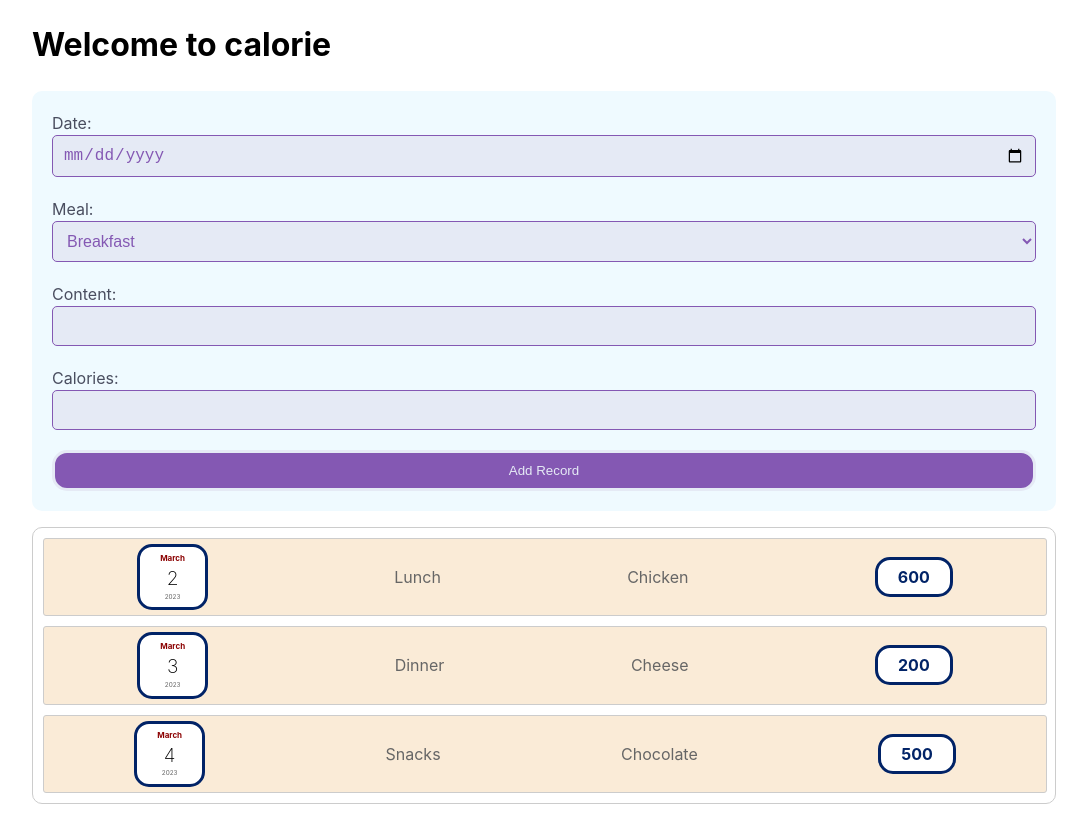
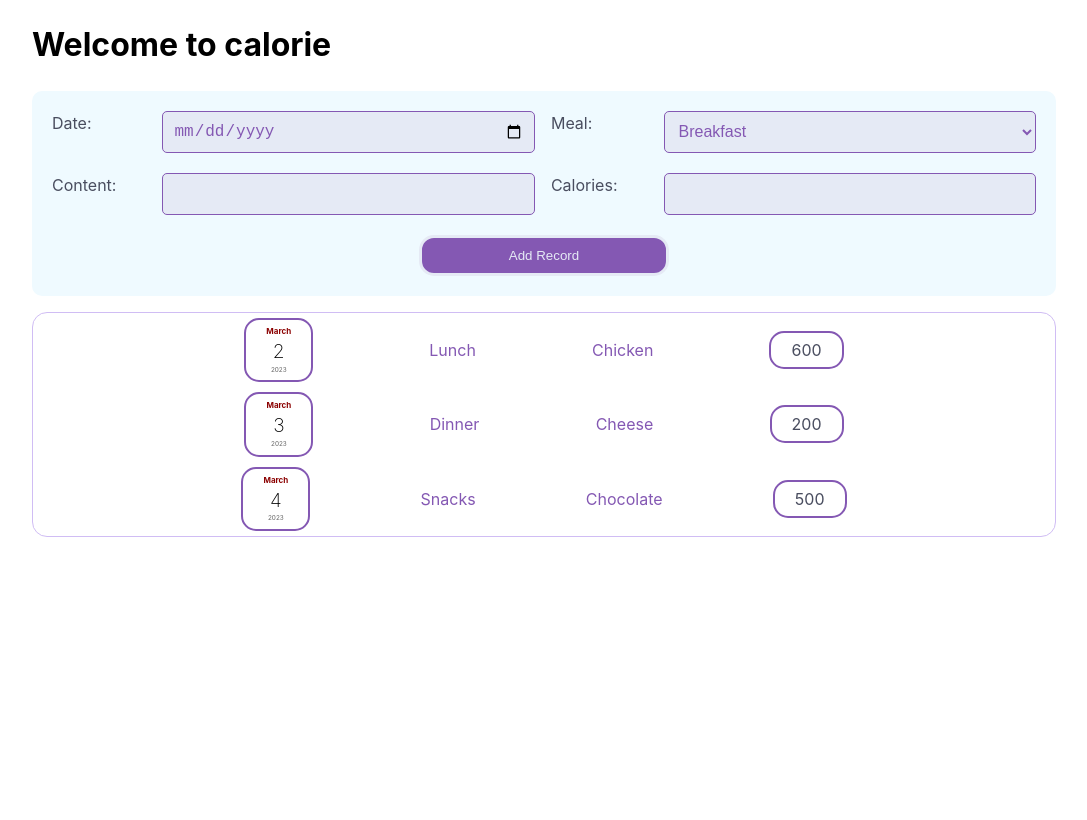
Before and after one commit to tasneemsaeed23/calorie-tracker, a React (Vite) app: page / in a window 1280 px wide. Shown: the whole page, without its empty margins (96-1183 px from the left). Built offline with nearby package versions, Linux system fonts and the light colour scheme.

Commit message:
Apply theme to record list

```diff
--- a/src/components/CalorieRecordsSection/CalorieRecord.module.css
+++ b/src/components/CalorieRecordsSection/CalorieRecord.module.css
@@ -1,19 +1,19 @@
 .record {
-  border: 1px solid #ccc;
-  border-radius: 3px;
   list-style: none;
   display: flex;
-  color: #666;
+  color: var(--theme-color-normal);
   justify-content: space-around;
   padding: 5px 0;
   height: 40px;
   align-items: center;
-  background-color: antiquewhite;
+  background-color: white;
   height: auto;
-  width: 100%;
+  width: 70%;
+  margin: auto;
+  max-width: 768px;
 }
 
 .record-calories {
-  color: #012367;
-  font-weight: bold;
+  color: var(--theme-color-dark);
+  font-weight: 400;
 }
--- a/src/components/CalorieRecordsSection/RecordList.module.css
+++ b/src/components/CalorieRecordsSection/RecordList.module.css
@@ -1,9 +1,13 @@
 .record-list {
   list-style: none;
   padding: 0;
-  border: 1px solid #ccc;
-  border-radius: 10px;
+  border: 1px solid var(--theme-color-light);
+  border-radius: 15px;
 }
 .list-Item {
-  margin: 10px;
+  margin: 1px solid var(--theme-color-normal);
 }
+
+.list-item:last-child {
+  border-bottom: none;
+}
--- a/src/components/Common/StyleRecordCell.module.css
+++ b/src/components/Common/StyleRecordCell.module.css
@@ -1,6 +1,5 @@
 .StyleRecordCell {
-  background-color: white;
-  border: 3px solid #012367;
+  border: 2px solid var(--theme-color-normal);
   border-radius: 15px;
   display: flex;
   flex-direction: column;
--- a/src/components/edit/CaloriesRecordEdit.module.css
+++ b/src/components/edit/CaloriesRecordEdit.module.css
@@ -5,6 +5,7 @@
   padding: 20px;
   border-radius: 10px;
   border: 1px solid var(--theme-background-normal);
+  display: grid;
 }
 
 .form label {
@@ -50,3 +51,18 @@
   cursor: pointer;
   flex-grow: 1;
 }
+
+@media (min-width: 786px) {
+  .form {
+    grid-template-rows: repeat(2, 1fr) minmax(40px, auto);
+    grid-template-columns: repeat(2, auto 1fr);
+    column-gap: 1rem;
+  }
+
+  .footer {
+    grid-column: 1/-1;
+    justify-self: center;
+    width: 50%;
+    max-width: 250px;
+  }
+}
--- a/src/index.css
+++ b/src/index.css
@@ -14,4 +14,5 @@
 body {
   max-width: 1024px;
   margin: auto;
+  padding: 0 10px;
 }
```
